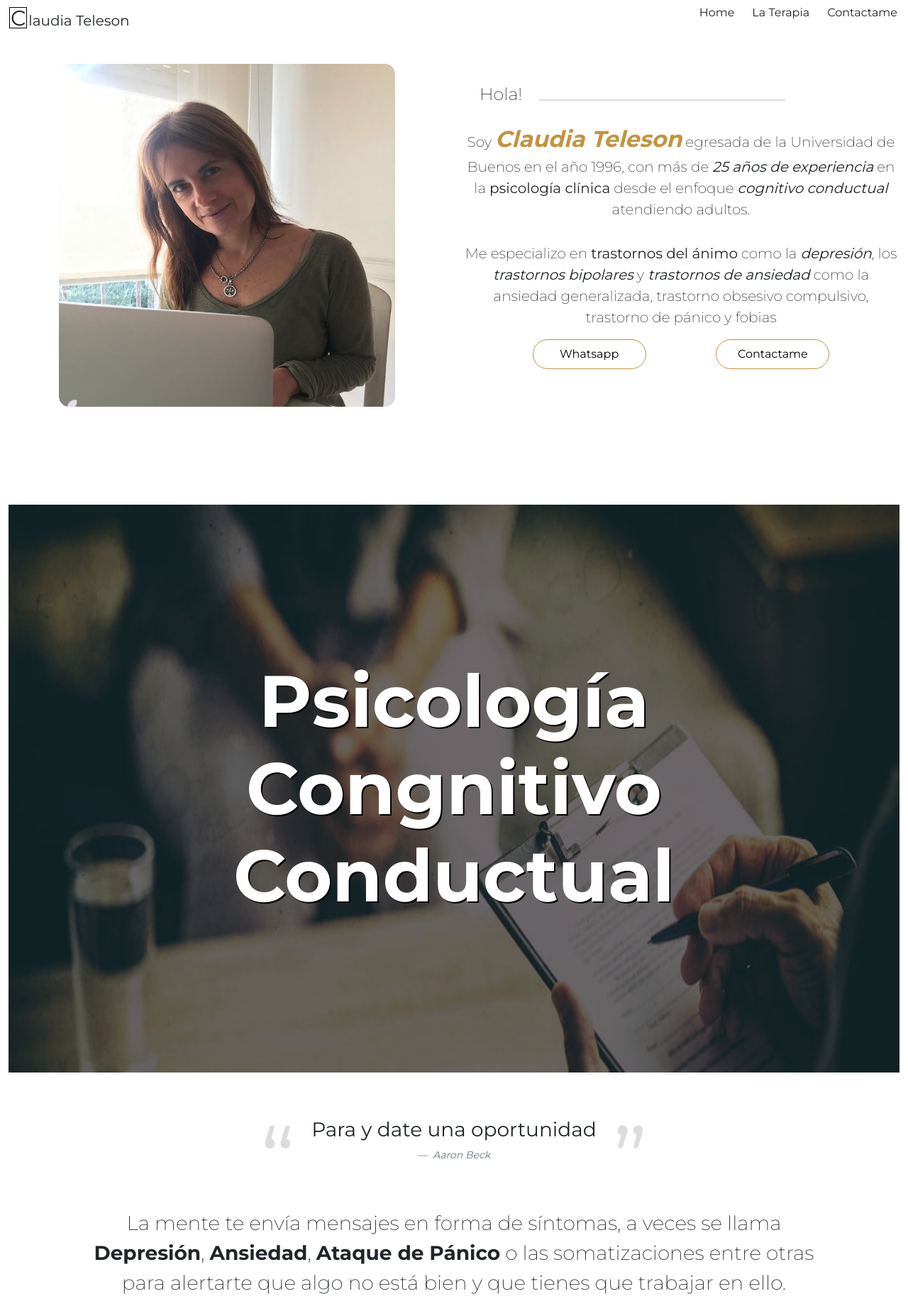
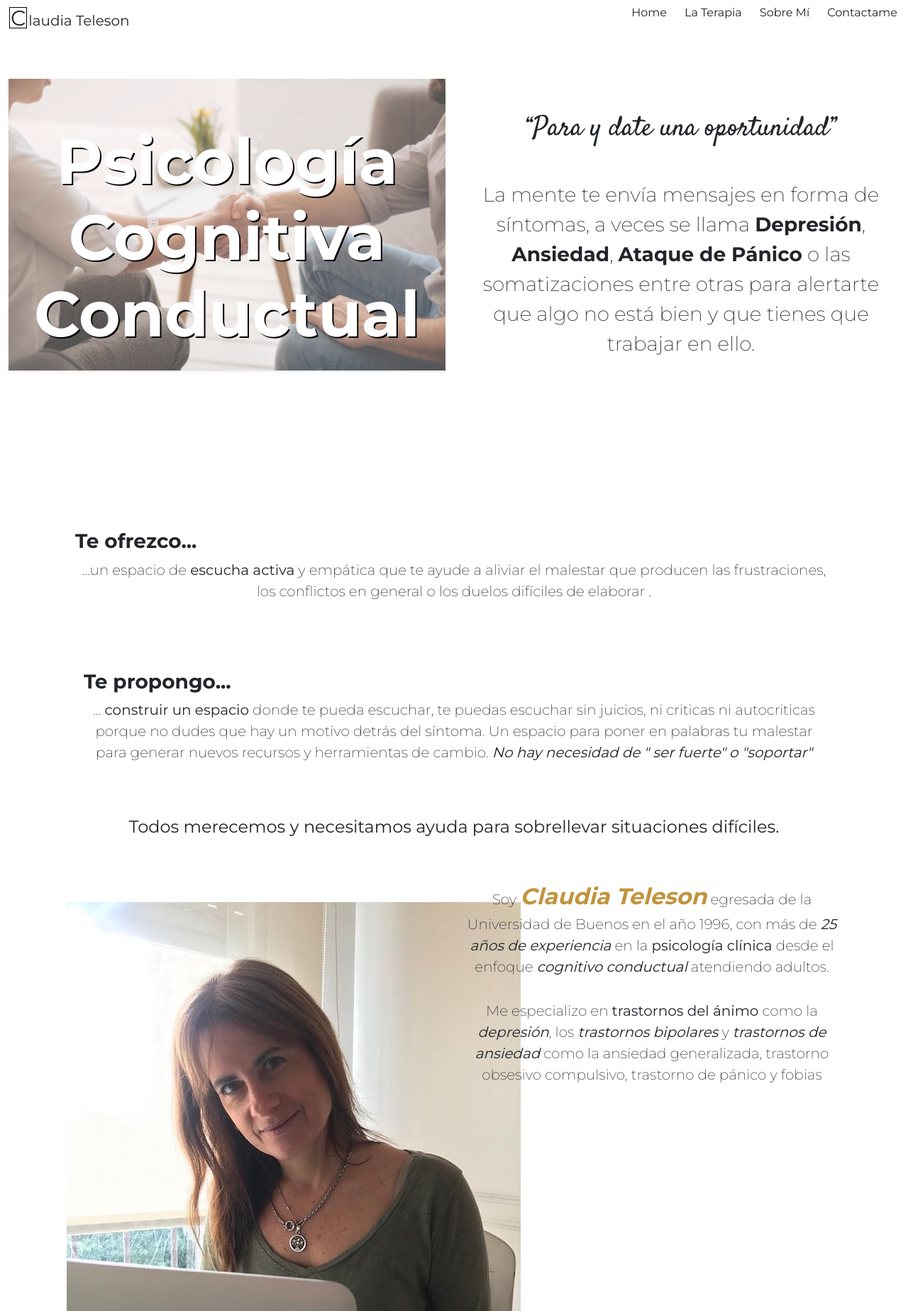
Before and after one commit to PabloSadura/Claudia_Teleson, a website: page index.html in a window 1280 px wide. Shown: the part 12-1859 px from the top of the page at 71% size. Drawn offline with nearby package versions, Linux system fonts and the light colour scheme.

Commit message:
cambios en la presetancion

```diff
--- a/index.html
+++ b/index.html
@@ -21,7 +21,8 @@
             <div class="menu">
               <ul class="list">
                   <li><a class="link" href="#">Home</a></li>
-                  <li><a class="link" href="#Terapia">La Terapia</a></li>
+                  <li><a class="link" href="#terapia">La Terapia</a></li>
+                  <li><a class="link" href="#sobre_mi">Sobre Mí</a></li>
                   <li><a class="link" href="#contacto">Contactame</a></li>
               </ul>
             </div>
@@ -30,20 +31,20 @@
      <main>
          <!-- Contenido de presentación -->
         <div class="container-fluid">
-            <div class="row">
-                <div class="col-md-6 px-4 d-flex align-items-center justify-content-center"><img class="img_principal" src="img/claudia_perfil.jpg" alt="Claudia Teleson Psicologa"></div>
-                <div class="col-md-6 pt-5">
-                    <div class="d-flex">
-                        <h6 class="pt-2 px-4 fs-4 fw-lighter">Hola!</h6>
-                        <div class="col-9 linea"></div>
+            <div class="row mt-5">
+                <div class="col-md-6 ">
+                    <div class="position-relative img_contenedor shadow-sm">
+                        <img class="w-100 h-100 position-relative" src="img/terapia_cognitivo_conductual.jpg" alt="terapia cognitivo conductal">
+                        <h1 class="text-center fw-bold text_title">Psicología Cognitiva Conductual</h1>
                     </div>
-                        <p class=" pt-3 fs-5 txt-pad text-center fw-lighter">Soy <span class="fs-2 fw-bold fst-italic txt-color">Claudia Teleson</span> egresada de la Universidad de Buenos en el año 1996, con más de <span class="fst-italic fw-normal">25 años de experiencia</span>  en la <span class="fw-bolder">psicología clínica</span> desde el enfoque <span class=" fst-italic fw-normal "> cognitivo conductual</span> atendiendo adultos.
+                </div>
+                <div class="col-md-6 text-center">
+                    <div class="mt-5 mb-5">
+                        <h3 class="quote">Para y date una oportunidad</h3>
+                    </div>
+                    <div class="mt-5 px-4 ">
+                        <p class="fw-lighter text-center fs-3">La mente te envía mensajes en forma de síntomas, a veces se llama <span class="fw-bold">Depresión</span>, <span class="fw-bold">Ansiedad</span>, <span class="fw-bold">Ataque de Pánico</span> o las somatizaciones entre otras para alertarte que algo no está bien y que tienes que trabajar en ello.
                         </p>
-                        <p class=" pt-3 fs-5 txt-pad text-center fw-lighter">Me especializo en <span class="fw-bolder">trastornos del ánimo</span> como la <span class="fst-italic fw-bolder">depresión</span>, los <span class="fst-italic fw-bolder">trastornos bipolares</span>  y <span class="fst-italic fw-bolder">trastornos de ansiedad</span> como la ansiedad generalizada, trastorno obsesivo compulsivo, trastorno de pánico y fobias
-                        </p>
-                    <div class="col-md-12 d-flex justify-content-evenly">
-                        <a class="" href="https://wa.me/5491141769635" target="_blank"><button class="btn-contact fw-normal">Whatsapp</button></a>
-                        <a class="" href="#contacto"><button class="btn-contact fw-normal">Contactame</button></a>
                     </div>
                 </div>
             </div>
@@ -52,31 +53,30 @@
         <div class="container-fluid  mt-5 pt-3">
             <div class="row-fluid mt-5 " id="Terapia">
                 <div class="img_contenedor text-center">
-                    <img class="img_terapia img-fluid" src="img/terapia.jpg" alt="terapia cognitivo conductal" style="width:100%">
-                    <h1 class="text-center fw-bold">Psicología Congnitivo Conductual</h1>
+
             </div>
             </div>
         </div>
         <!-- informacion sobre la terapia realizada -->
         <div class="container">
-            <div class="row mt-5">
+            <div class="row mt-3">
                 <div class="col-md-3 d-flex-none d-sm-block"></div>
-                <div class="col-md-6 text-center">
+                <!-- <div class="col-md-6 text-center">
                     <div class="frase">
                         <h3 class="">Para y date una oportunidad</h3>
                     </div>
                     <figcaption class="blockquote-footer pt-3">
                         <cite title="Source Title">Aaron Beck</cite>
                       </figcaption>
-                </div>
+                </div> -->
                 <div class="col-md-3 d-flex-none d-sm-block"></div>
             </div>
-            <div class="row mt-5 justify-content-center">
+            <!-- <div class="row mt-5 justify-content-center">
                 <div class="col">
                     <p class="fw-lighter text-center px-4 fs-3">La mente te envía mensajes en forma de síntomas, a veces se llama <span class="fw-bold">Depresión</span>, <span class="fw-bold">Ansiedad</span>, <span class="fw-bold">Ataque de Pánico</span> o las somatizaciones entre otras para alertarte que algo no está bien y que tienes que trabajar en ello.
                     </p>
                 </div>
-            </div>
+            </div> -->
             <div class="row mt-5 justify-content-center">
                 <div class="col">
                     <h3 class="pt-3 mt-5 fw-bolder px-4">Te ofrezco...</h3>
@@ -93,15 +93,27 @@
 
                     </div>
                 </div>
+                <div class="row">
+                    <div class="col-md-6 pt-5">
+                        <img src="img/claudia_perfil.jpg" alt=""></div>
+                    <div class="col-md-6">
+                        <p class=" pt-3 fs-5 txt-pad text-center fw-lighter">Soy <span class="fs-2 fw-bold fst-italic txt-color">Claudia Teleson</span> egresada de la Universidad de Buenos en el año 1996, con más de <span class="fst-italic fw-normal">25 años de experiencia</span>  en la <span class="fw-bolder">psicología clínica</span> desde el enfoque <span class=" fst-italic fw-normal "> cognitivo conductual</span> atendiendo adultos.
+                        </p>
+                        <p class=" pt-3 fs-5 txt-pad text-center fw-lighter">Me especializo en <span class="fw-bolder">trastornos del ánimo</span> como la <span class="fst-italic fw-bolder">depresión</span>, los <span class="fst-italic fw-bolder">trastornos bipolares</span>  y <span class="fst-italic fw-bolder">trastornos de ansiedad</span> como la ansiedad generalizada, trastorno obsesivo compulsivo, trastorno de pánico y fobias
+                        </p>
+                    </div>
+
+
+                </div>
 
             </div>
         </div>
         <!-- imagen de la seccion contacto -->
         <div class="container-fluid mt-5 pt-3" >
-            <div class="row-fluid" id="contacto">
-                <div class="img_contenedor text-center">
-                    <img class="img_terapia img-fluid" src="img/contacto.jpg" alt="imagen de contacto">
-                    <h2 class="text-center fw-bold">Contactame</h2>
+            <div class="row" id="contacto">
+                <div class="position-relative img_contenedor align-items-center">
+                    <img class="w-100" src="img/contacto.jpg" alt="imagen de contacto">
+                    <h2 class="position-absolute text_title text-center fw-bold">Contactame</h2>
                 </div>
             </div>
         </div>
@@ -159,9 +171,9 @@
                 <div class="col text-center"> <h6>Seguime en:</h6>
                     <div class="pb-2">
                        <a href="https://www.instagram.com/lic.claudiateleson/" target="_blank"><i class="bi bi-instagram mx-1 redes"></i></a>
-                       <a href=""><i class="bi bi-facebook mx-1 redes"></i></a>
                        <a href="https://www.linkedin.com/in/claudia-teleson-77a91280/" target="_blank"><i class="bi bi-linkedin mx-1 redes"></i></a>
                        <a href="https://wa.me/5491141769635" target="_blank"><i class="bi bi-whatsapp mx-1 redes"></i></a>
+                       <a href=""><i class="bi bi-envelope redes"></i></a>
                     </div>
 
                 </div>
--- a/scss/_font.scss
+++ b/scss/_font.scss
@@ -1,5 +1,5 @@
 @import url("https://fonts.googleapis.com/css2?family=Montserrat:wght@200;400;700&display=swap");
-
+@import url('https://fonts.googleapis.com/css2?family=Satisfy&display=swap');
 * {
   font-family: "Montserrat";
 }
@@ -20,37 +20,24 @@
   width: inherit;
   border: 1px solid $colorSecundario;
 }
-
-.img_contenedor h1,
-.img_contenedor h2 {
-  position: absolute;
-  margin: 10vw;
-  padding: 2rem;
-  font-size: 8vw;
+.text_title{
+  position:absolute;
+  width: 100%;
+  top: 15%;
+  text-align: center;
+  font-size: 7vw;
   color: white;
-  z-index: 1;
   text-shadow: 2px 2px black;
-  align-self: center;
 }
 
-.frase{
-  position: relative;
+.quote{
+  position:relative;
+  font-family: 'Satisfy', cursive;
   font-size: 3vw;
-  padding-top: 1rem;
 }
-.frase h3::before{
-  content: "“";
-  position: absolute;
-  top: 0;
-  left: 0;
-  color: $colorSecundario;
-  font-size: 10vw;
+.quote::before{
+  content:"“";
 }
-.frase h3::after{
-    content: "”";
-  position: absolute;
-  top: 0;
-  right: 0;
-  color: $colorSecundario;
-  font-size: 10vw;
+.quote::after{
+  content:"”";
 }
--- a/scss/_img.scss
+++ b/scss/_img.scss
@@ -1,29 +1,20 @@
-.img_principal{
+.img_contenedor{
     position: relative;
-    width: 80%;
-    height: 90%;
-    border-radius: 3%;
-}
-.img_terapia{
-  position: relative;
-  width: 98vw;
-  height: 100vh;
-}
-
-.img_contenedor{
-    position:relative;
-    display: flex;
-    justify-content: center;
+    width:100%;
+    height: 100%;
+    z-index: -1;
 }
 .img_contenedor::before{
     content:"";
     position: absolute;
-    background: rgba($color: #000000, $alpha: 0.5);
-    width: 100%;
+    width:100%;
     height: 100%;
+    background: rgba($color: #fffdfd, $alpha: 0.3);
     z-index: 1;
 }
-
+.img_contenedor h1{
+    z-index: 2;
+}
 .redes{
     font-size: 25px;
     color: black;
--- a/scss/_media.scss
+++ b/scss/_media.scss
@@ -1,11 +1,5 @@
 @media screen and(max-width:760px) {
-    .img_terapia{
-        height: 50vh;
-    }
-    .img_contenedor::before{
-        width: 94vw;
-    }
-    .menu{
+      .menu{
         width: 100%;
         max-height: 0;
         overflow: hidden;
```
Also changed, not shown: css/custom.css, img/terapia_cognitivo_conductual.jpg (added), 1 other file.
